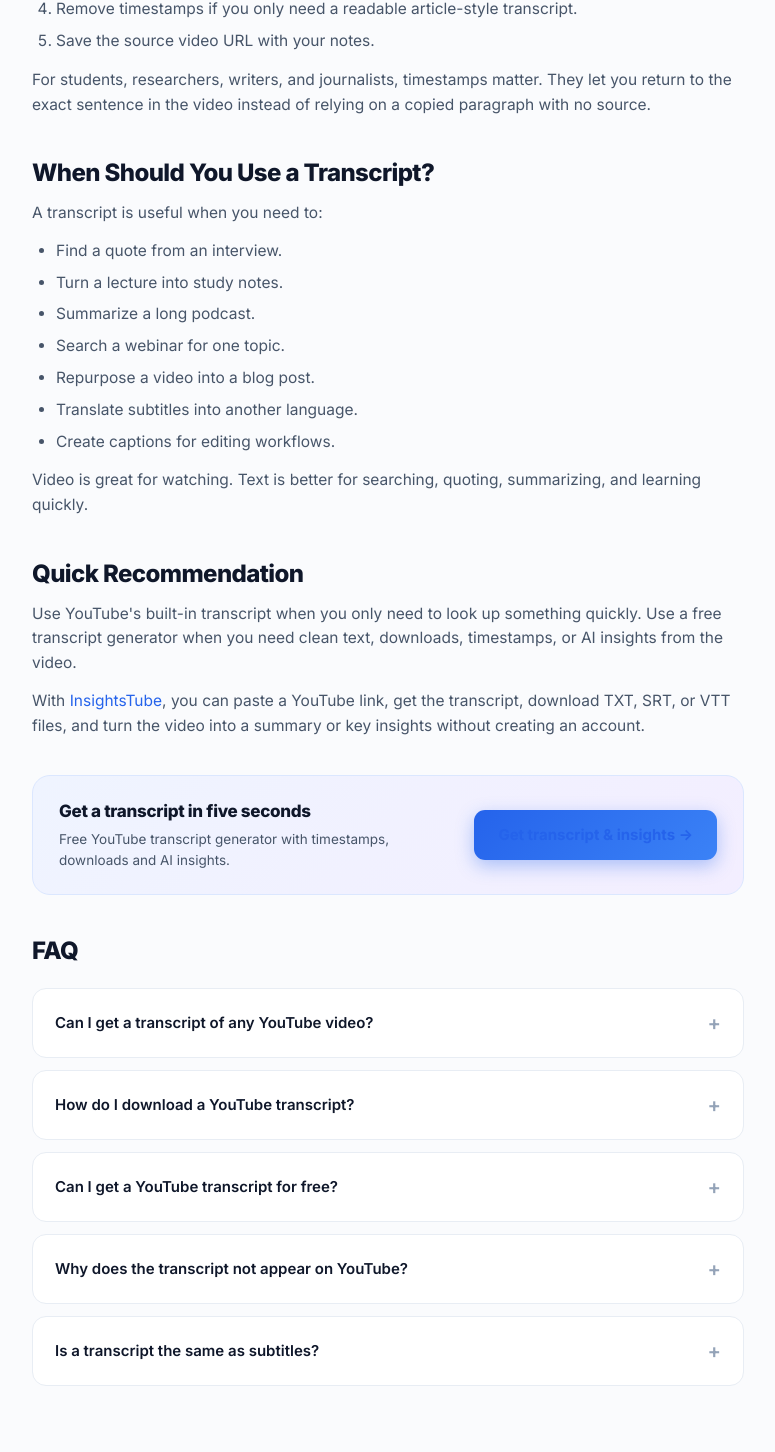
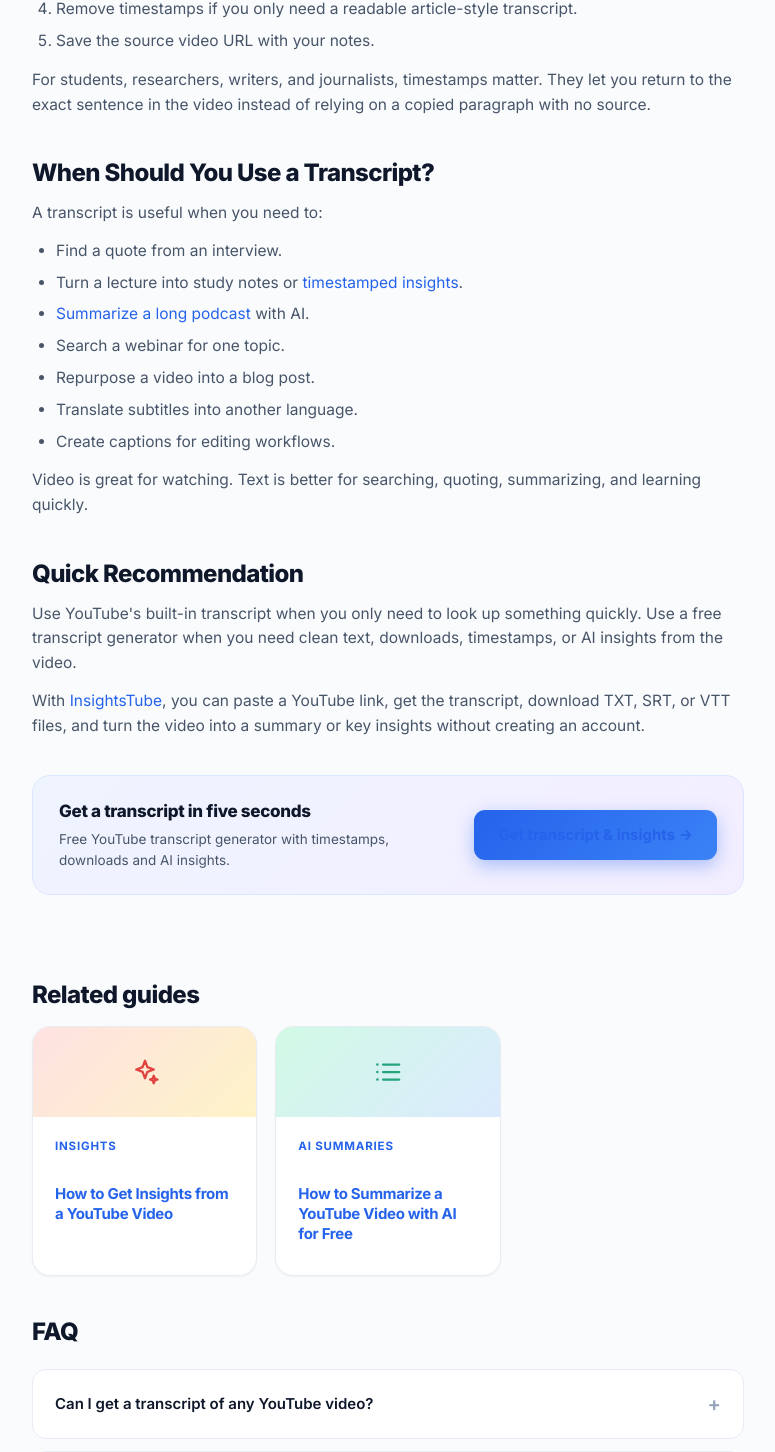
Before and after one commit to dominovd/insightstube, a Next.js app: page /guides/how-to-get-youtube-transcript in a window 1280 px wide. Shown: the part 4351-5803 px from the top of the page, without its empty margins (252-1027 px from the left). Built offline with nearby package versions, Linux system fonts and the light colour scheme.

Commit message:
Internal linking (related guides, contextual links) + sitewide schema (Organization, WebSite, FAQPage on home, article dates)

```diff
--- a/app/guides/how-to-get-youtube-transcript/page.tsx
+++ b/app/guides/how-to-get-youtube-transcript/page.tsx
@@ -2,6 +2,7 @@ import type { Metadata } from "next";
 import Link from "next/link";
 import SiteNav from "@/components/SiteNav";
 import SiteFooter from "@/components/SiteFooter";
+import RelatedGuides from "@/components/RelatedGuides";
 
 export const metadata: Metadata = {
   title: "How to Get the Transcript of Any YouTube Video",
@@ -48,6 +49,8 @@ const jsonLd = {
       headline: "How to Get the Transcript of Any YouTube Video",
       description:
         "Three practical ways to get a YouTube transcript, copy it, download it, and handle videos with missing captions.",
+      datePublished: "2026-06-12",
+      dateModified: "2026-06-12",
       author: { "@type": "Organization", name: "InsightsTube" },
       publisher: { "@type": "Organization", name: "InsightsTube", url: "https://insightstube.com" },
       mainEntityOfPage: "https://insightstube.com/guides/how-to-get-youtube-transcript",
@@ -322,8 +325,19 @@ step entirely.`}</pre>
         <p>A transcript is useful when you need to:</p>
         <ul>
           <li>Find a quote from an interview.</li>
-          <li>Turn a lecture into study notes.</li>
-          <li>Summarize a long podcast.</li>
+          <li>
+            Turn a lecture into study notes or{" "}
+            <Link href="/guides/how-to-get-insights-from-youtube-video">
+              timestamped insights
+            </Link>
+            .
+          </li>
+          <li>
+            <Link href="/guides/how-to-summarize-youtube-video-with-ai-free">
+              Summarize a long podcast
+            </Link>{" "}
+            with AI.
+          </li>
           <li>Search a webinar for one topic.</li>
           <li>Repurpose a video into a blog post.</li>
           <li>Translate subtitles into another language.</li>
@@ -351,6 +365,8 @@ step entirely.`}</pre>
           sub="Free YouTube transcript generator with timestamps, downloads and AI insights."
         />
 
+        <RelatedGuides current="how-to-get-youtube-transcript" />
+
         <h2>FAQ</h2>
         <div className="faq" style={{ margin: "24px 0 0" }}>
           {faq.map((f) => (
--- a/app/layout.tsx
+++ b/app/layout.tsx
@@ -36,14 +36,35 @@ export const metadata: Metadata = {
 
 const jsonLd = {
   "@context": "https://schema.org",
+  "@graph": [
+    {
+      "@type": "Organization",
+      "@id": "https://insightstube.com/#org",
+      name: "InsightsTube",
+      url: "https://insightstube.com",
+      logo: "https://insightstube.com/icon.svg",
+      email: "info@insightstube.com",
+      sameAs: ["https://seocheck.tools"],
+    },
+    {
+      "@type": "WebSite",
+      "@id": "https://insightstube.com/#website",
+      name: "InsightsTube",
+      url: "https://insightstube.com",
+      publisher: { "@id": "https://insightstube.com/#org" },
+    },
+    {
       "@type": "WebApplication",
       name: "InsightsTube",
       url: "https://insightstube.com",
       applicationCategory: "UtilitiesApplication",
       operatingSystem: "Web",
       offers: { "@type": "Offer", price: "0", priceCurrency: "USD" },
+      publisher: { "@id": "https://insightstube.com/#org" },
       description:
         "Free YouTube transcript generator and AI video summarizer. Get transcripts with timestamps, download subtitles, and summarize videos with AI.",
+    },
+  ],
 };
 
 export default function RootLayout({ children }: { children: React.ReactNode }) {
--- /dev/null
+++ b/components/RelatedGuides.tsx
@@ -0,0 +1,34 @@
+import Link from "next/link";
+import { guides } from "@/lib/guides";
+import { IconTranscript, IconSparkles, IconList } from "./Icons";
+
+const icons = {
+  transcript: IconTranscript,
+  sparkles: IconSparkles,
+  list: IconList,
+};
+
+export default function RelatedGuides({ current }: { current: string }) {
+  const related = guides.filter((g) => g.slug !== current);
+  return (
+    <section style={{ padding: "8px 0 0" }}>
+      <h2>Related guides</h2>
+      <div className="guides" style={{ marginTop: 18 }}>
+        {related.map((g) => {
+          const Icon = icons[g.icon];
+          return (
+            <Link className="guide-card" href={`/guides/${g.slug}`} key={g.slug}>
+              <div className={`guide-img ${g.gradient}`} style={{ height: 90 }}>
+                <Icon size={30} />
+              </div>
+              <div className="guide-body">
+                <div className="guide-tag">{g.tag}</div>
+                <h3 style={{ fontSize: 15 }}>{g.title}</h3>
+              </div>
+            </Link>
+          );
+        })}
+      </div>
+    </section>
+  );
+}
--- /dev/null
+++ b/lib/guides.ts
@@ -0,0 +1,42 @@
+export interface GuideMeta {
+  slug: string;
+  tag: string;
+  title: string;
+  description: string;
+  icon: "transcript" | "sparkles" | "list";
+  gradient: "gi-1" | "gi-2" | "gi-3";
+  datePublished: string;
+}
+
+export const guides: GuideMeta[] = [
+  {
+    slug: "how-to-get-youtube-transcript",
+    tag: "Transcripts",
+    title: "How to Get the Transcript of Any YouTube Video",
+    description:
+      "Built-in transcripts, one-click tools and what to do when captions are disabled.",
+    icon: "transcript",
+    gradient: "gi-1",
+    datePublished: "2026-06-12",
+  },
+  {
+    slug: "how-to-get-insights-from-youtube-video",
+    tag: "Insights",
+    title: "How to Get Insights from a YouTube Video",
+    description:
+      "Use transcripts, summaries and timestamps to pull out the ideas that matter.",
+    icon: "sparkles",
+    gradient: "gi-2",
+    datePublished: "2026-06-12",
+  },
+  {
+    slug: "how-to-summarize-youtube-video-with-ai-free",
+    tag: "AI Summaries",
+    title: "How to Summarize a YouTube Video with AI for Free",
+    description:
+      "Turn a long podcast, lecture or tutorial into a short readable summary with key takeaways.",
+    icon: "list",
+    gradient: "gi-3",
+    datePublished: "2026-06-12",
+  },
+];
```
Also changed, not shown: app/guides/how-to-get-insights-from-youtube-video/page.tsx (+10 -1 lines), app/guides/how-to-summarize-youtube-video-with-ai-free/page.tsx (+10 -1 lines), app/page.tsx (+67 -0 lines). Lines whose indentation alone changed are shown as unchanged.
